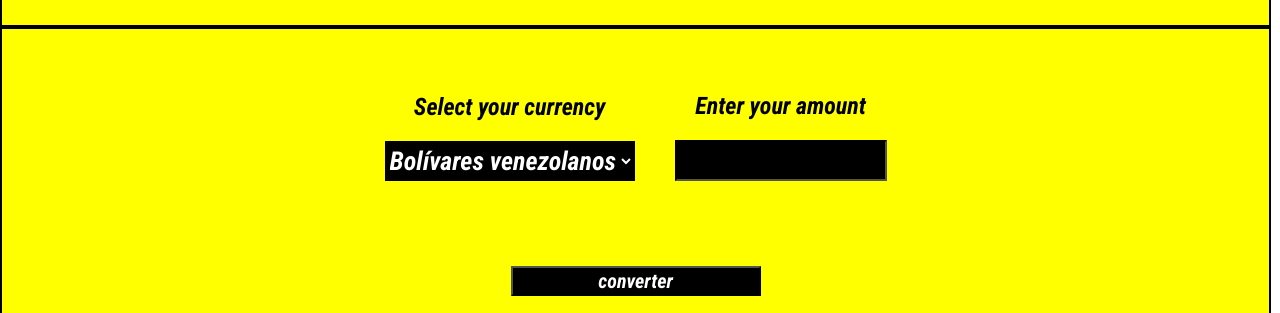
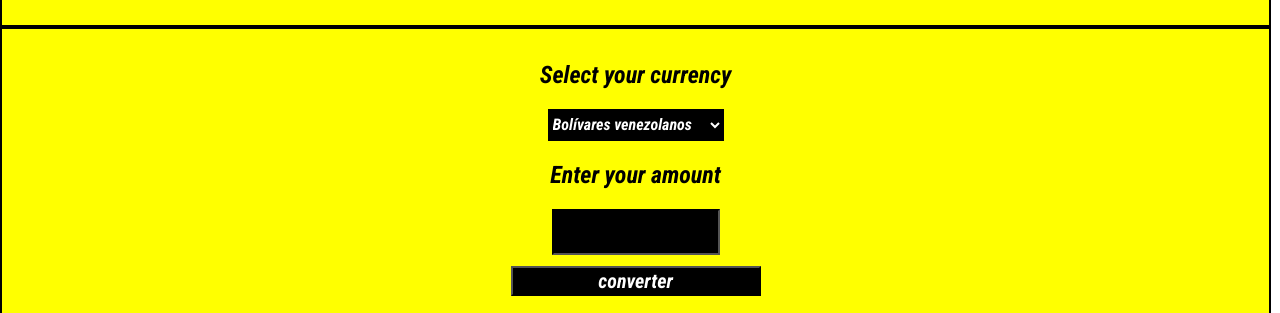
Before and after one commit to diegomzalez/jsConverter, a plain HTML site: page src/public/index.html in a window 1280 px wide. Shown: the part 177-490 px from the top of the page. Drawn offline with Linux system fonts and the light colour scheme.

Commit message:
resposive

```diff
--- a/src/public/style.css
+++ b/src/public/style.css
@@ -10,7 +10,7 @@ body {
         align-items: center;
         justify-content: space-around;
         border: 2px solid black;
-        font-size: 50px;
+        font-size: 2em;
         background-color: yellow;
 }
 .main {
@@ -27,26 +27,26 @@ body {
 }
 .main-container {
         display: flex;
-        flex-direction: row;
-        justify-content: center;
-        align-items: flex-end;
-        align-content: stretch;
+        flex-direction: column;
+        align-items: center;
         height: 160px;
+        justify-content: space-evenly;
+        align-content: space-between;
 }
 .main-container-currency {
         display: flex;
         flex-direction: column;
         align-content: center;
         align-items: center;
-        padding: 20px 20px;
+        padding: 0em 0em;
 }
 .main-container-currency select {
-        height: 40px;
+        height: 2em;
         border-color: black;
         background-color: black;
-        width: 250px;
+        width: 11em;
         font-family: 'Roboto Condensed', sans-serif;
-        font-size: 26px;
+        font-size: 1em;
         color: white;
 }
 .main-container-amount {
@@ -54,15 +54,15 @@ body {
         flex-direction: column;
         align-items: center;
         justify-content: center;
-        padding: 20px 20px;
-}
+        padding: 0em 0em;}
 .main-container-amount input {
         border-color: black;
-        height: 35px;
+        height: 2em;
         font-size: 20px;
         background-color: black;
         color: white;
         font-family: 'Roboto Condensed', sans-serif;
+        width: 8em;
 }
 .main-result-buttom {
         border-color: black;
```
